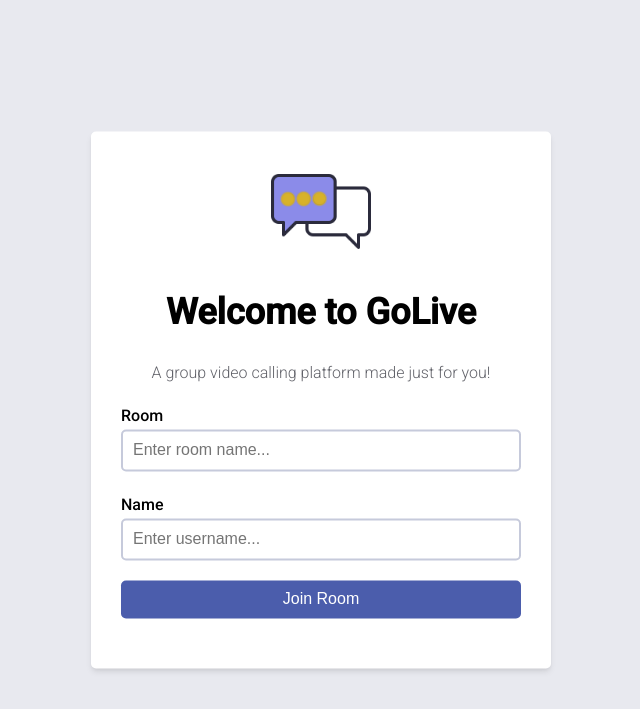
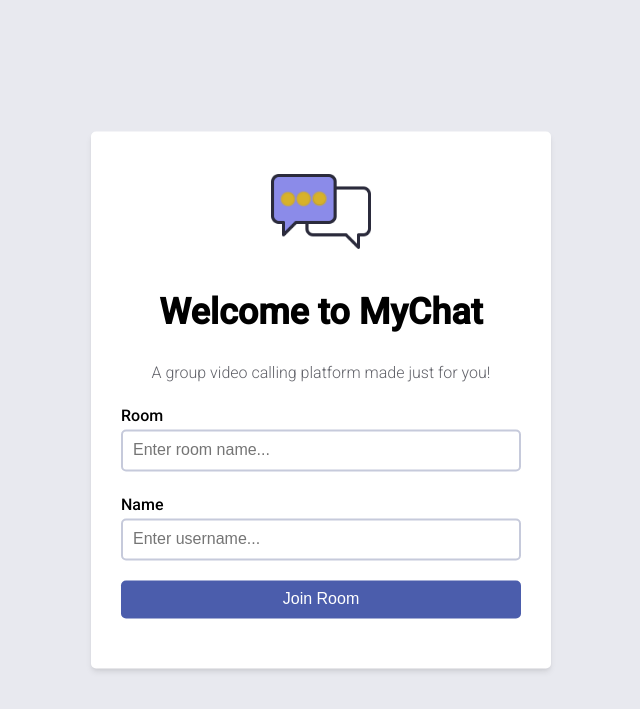
Before and after one commit to iamsatyatiwari/LiveChat, a Django app: template template/lobby.html in a window 1280 px wide. Shown: the top 709 px of the page, without its empty margins (319-959 px from the left). Run offline with Django 4.2, Linux system fonts and the light colour scheme; the template is opened without the code that fills it, so the values that code supplies are empty.

Commit message:
3rd commit

```diff
--- a/template/lobby.html
+++ b/template/lobby.html
@@ -16,7 +16,7 @@
             <img id="logo" src="images/chat-icon.png"/>
 
             <div id="welcome-message">
-                <h1>Welcome to GoLive</h1>
+                <h1>Welcome to MyChat</h1>
                 <p>A group video calling platform made just for you!</p>
             </div>
 
```
Also changed, not shown: readme.md.
